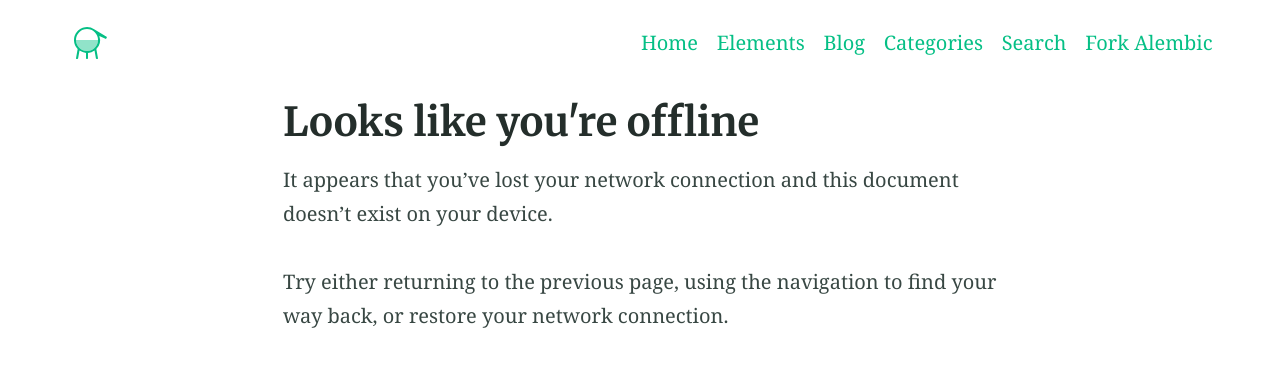
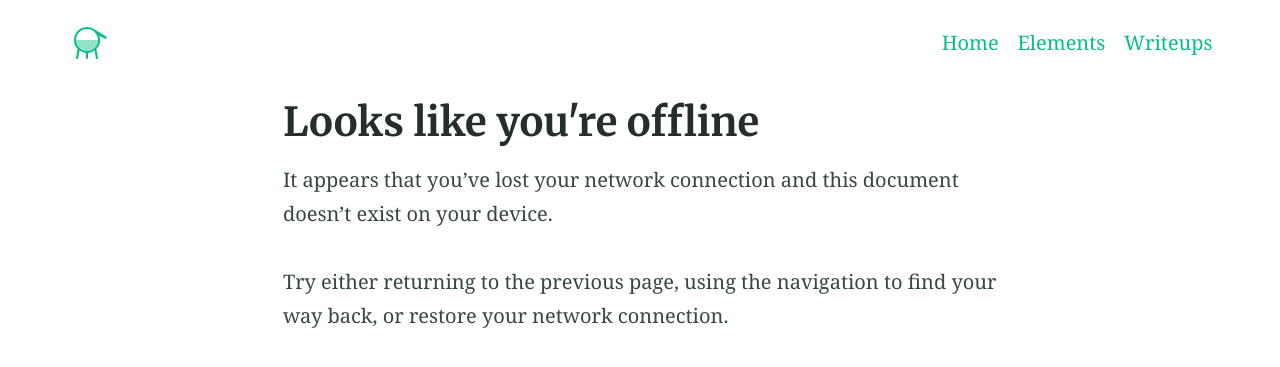
Before and after one commit to AC01010/Connor-McCartney.github.io, a Jekyll site: the page built from offline.md, in a window 1280 px wide. Shown: the top 367 px of the page. Built offline with Jekyll 4.4.1, drawn with Linux system fonts in a browser that asks for light colours.

Commit message:
Update _config.yml

```diff
--- a/_config.yml
+++ b/_config.yml
@@ -125,14 +125,8 @@ navigation_header:
   url: /
 - title: Elements
   url: /elements/
-- title: Blog
-  url: /blog/
-- title: Categories
-  url: /categories/
-- title: Search
-  url: /search/
-- title: Fork Alembic
-  url: https://github.com/daviddarnes/alembic
+- title: Writeups
+  url: /Writeups/
 
 navigation_footer:
 - title: Created by David Darnes
```
